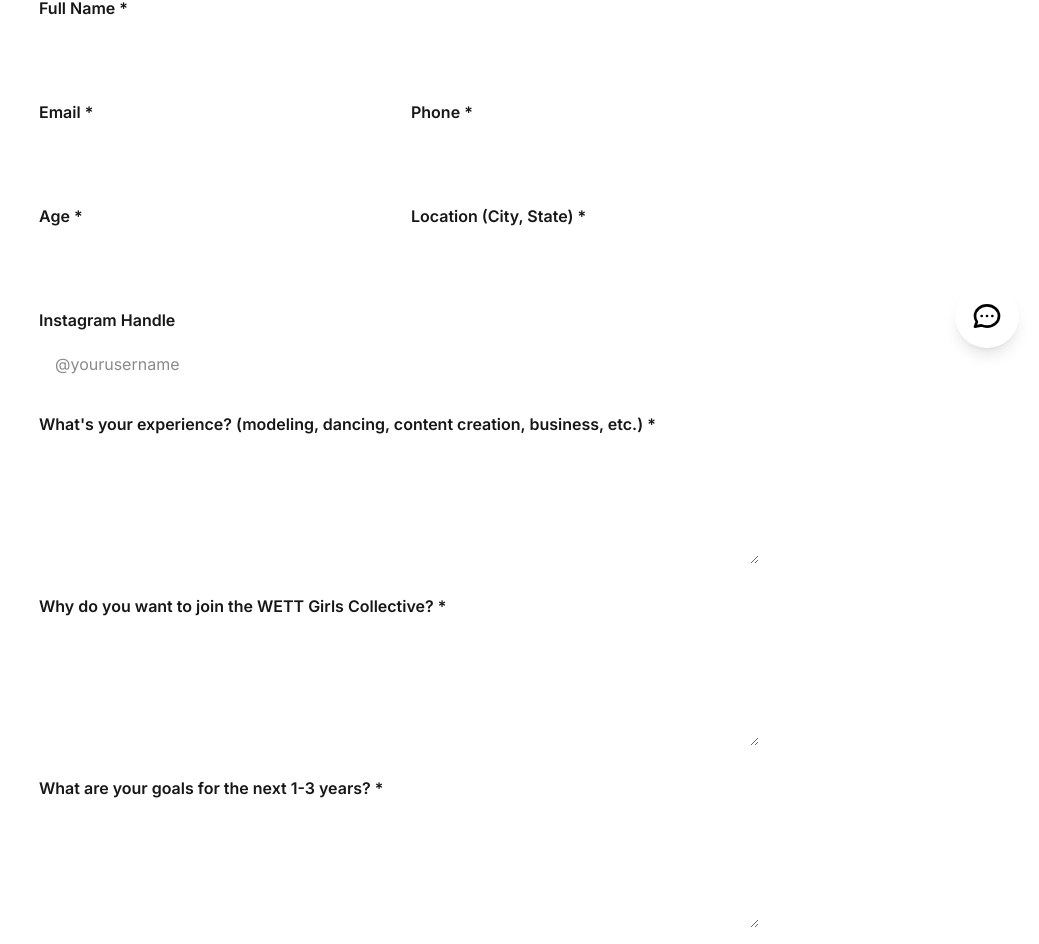
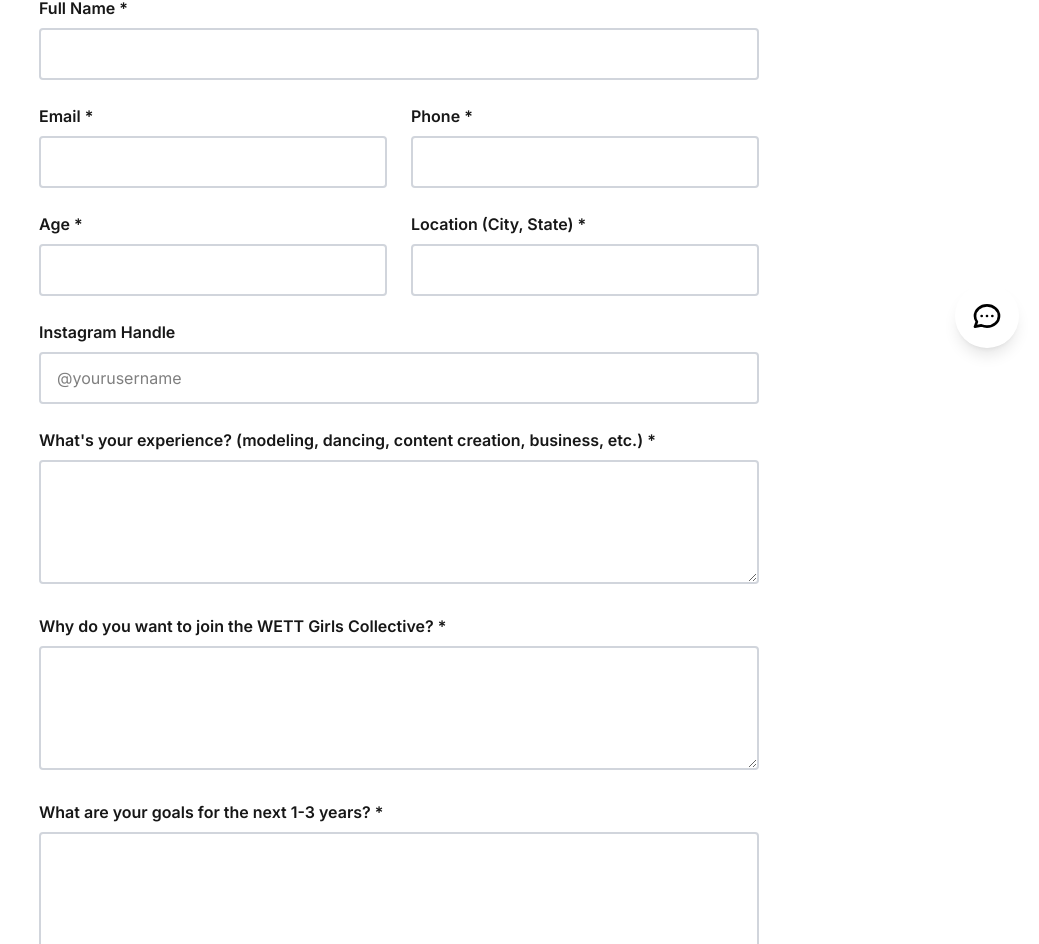
Before and after one commit to WETTENTLLC/wett-site, a Next.js app: page /wett-site/family/wett-girls-collective/apply in a window 1280 px wide. Shown: the part 432-1376 px from the top of the page, without its empty margins (241-1280 px from the left). Built offline with nearby package versions, Linux system fonts and the light colour scheme.

Commit message:
Fix WETT Girls application form: improve input visibility and submit button functionality

```diff
--- a/src/app/family/wett-girls-collective/apply/page.tsx
+++ b/src/app/family/wett-girls-collective/apply/page.tsx
@@ -20,6 +20,7 @@
 
   const handleSubmit = async (e: React.FormEvent) => {
     e.preventDefault();
+    console.log('Form submission started', formData);
 
     try {
       const response = await fetch('https://formspree.io/f/xanpdbya', {
@@ -31,13 +32,17 @@
         })
       });
 
+      console.log('Response received:', response.status);
+
       if (response.ok) {
         alert('✅ Application Submitted!\n\nThank you for applying to the WETT Girls Collective.\n\nWe\'ll review your application and contact you within 3-5 business days.');
-        router.push('/family/wett-girls-collective');
+        router.push('/family/wett-girls-collective?application=submitted');
       } else {
+        console.error('Submission failed with status:', response.status);
         alert('❌ Submission failed. Please try again or email us directly at wettentertainmentllc@gmail.com');
       }
     } catch (error) {
+      console.error('Submission error:', error);
       alert('❌ Submission failed. Please try again or email us directly at wettentertainmentllc@gmail.com');
     }
   };
@@ -60,7 +65,7 @@
               required
               value={formData.fullName}
               onChange={(e) => setFormData({...formData, fullName: e.target.value})}
-              className="w-full px-4 py-3 bg-clean-white text-deep-black rounded"
+              className="w-full px-4 py-3 bg-white text-black rounded border-2 border-gray-300 focus:border-wett-gold focus:outline-none"
             />
           </div>
 
@@ -72,7 +77,7 @@
                 required
                 value={formData.email}
                 onChange={(e) => setFormData({...formData, email: e.target.value})}
-                className="w-full px-4 py-3 bg-clean-white text-deep-black rounded"
+                className="w-full px-4 py-3 bg-white text-black rounded border-2 border-gray-300 focus:border-wett-gold focus:outline-none"
               />
             </div>
             <div>
@@ -82,7 +87,7 @@
                 required
                 value={formData.phone}
                 onChange={(e) => setFormData({...formData, phone: e.target.value})}
-                className="w-full px-4 py-3 bg-clean-white text-deep-black rounded"
+                className="w-full px-4 py-3 bg-white text-black rounded border-2 border-gray-300 focus:border-wett-gold focus:outline-none"
               />
             </div>
           </div>
@@ -95,7 +100,7 @@
                 required
                 value={formData.age}
                 onChange={(e) => setFormData({...formData, age: e.target.value})}
-                className="w-full px-4 py-3 bg-clean-white text-deep-black rounded"
+                className="w-full px-4 py-3 bg-white text-black rounded border-2 border-gray-300 focus:border-wett-gold focus:outline-none"
               />
             </div>
             <div>
@@ -105,7 +110,7 @@
                 required
                 value={formData.location}
                 onChange={(e) => setFormData({...formData, location: e.target.value})}
-                className="w-full px-4 py-3 bg-clean-white text-deep-black rounded"
+                className="w-full px-4 py-3 bg-white text-black rounded border-2 border-gray-300 focus:border-wett-gold focus:outline-none"
               />
             </div>
           </div>
@@ -116,7 +121,7 @@
               type="text"
               value={formData.instagram}
               onChange={(e) => setFormData({...formData, instagram: e.target.value})}
-              className="w-full px-4 py-3 bg-clean-white text-deep-black rounded"
+              className="w-full px-4 py-3 bg-white text-black rounded border-2 border-gray-300 focus:border-wett-gold focus:outline-none"
               placeholder="@yourusername"
             />
           </div>
@@ -128,7 +133,7 @@
               rows={4}
               value={formData.experience}
               onChange={(e) => setFormData({...formData, experience: e.target.value})}
-              className="w-full px-4 py-3 bg-clean-white text-deep-black rounded"
+              className="w-full px-4 py-3 bg-white text-black rounded border-2 border-gray-300 focus:border-wett-gold focus:outline-none"
             />
           </div>
 
@@ -139,7 +144,7 @@
               rows={4}
               value={formData.why}
               onChange={(e) => setFormData({...formData, why: e.target.value})}
-              className="w-full px-4 py-3 bg-clean-white text-deep-black rounded"
+              className="w-full px-4 py-3 bg-white text-black rounded border-2 border-gray-300 focus:border-wett-gold focus:outline-none"
             />
           </div>
 
@@ -150,7 +155,7 @@
               rows={4}
               value={formData.goals}
               onChange={(e) => setFormData({...formData, goals: e.target.value})}
-              className="w-full px-4 py-3 bg-clean-white text-deep-black rounded"
+              className="w-full px-4 py-3 bg-white text-black rounded border-2 border-gray-300 focus:border-wett-gold focus:outline-none"
             />
           </div>
 
@@ -161,7 +166,7 @@
               required
               value={formData.availability}
               onChange={(e) => setFormData({...formData, availability: e.target.value})}
-              className="w-full px-4 py-3 bg-clean-white text-deep-black rounded"
+              className="w-full px-4 py-3 bg-white text-black rounded border-2 border-gray-300 focus:border-wett-gold focus:outline-none"
             />
           </div>
 
```
